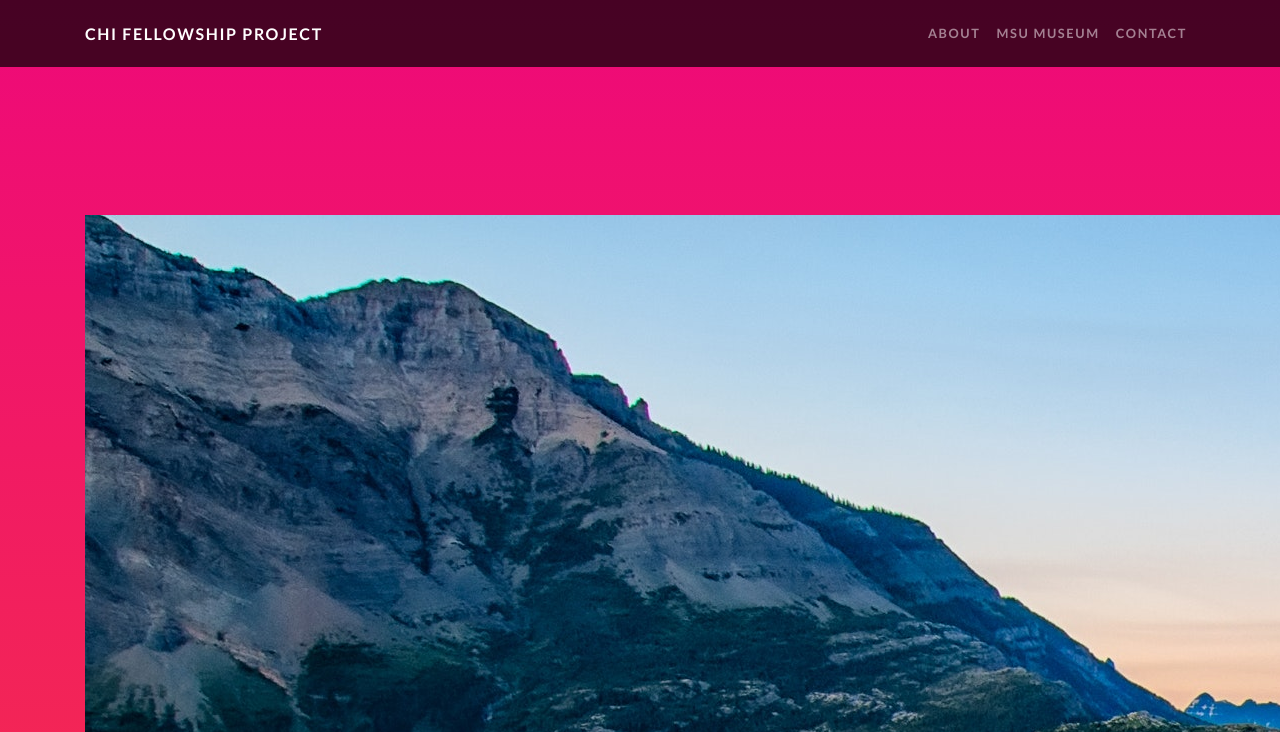
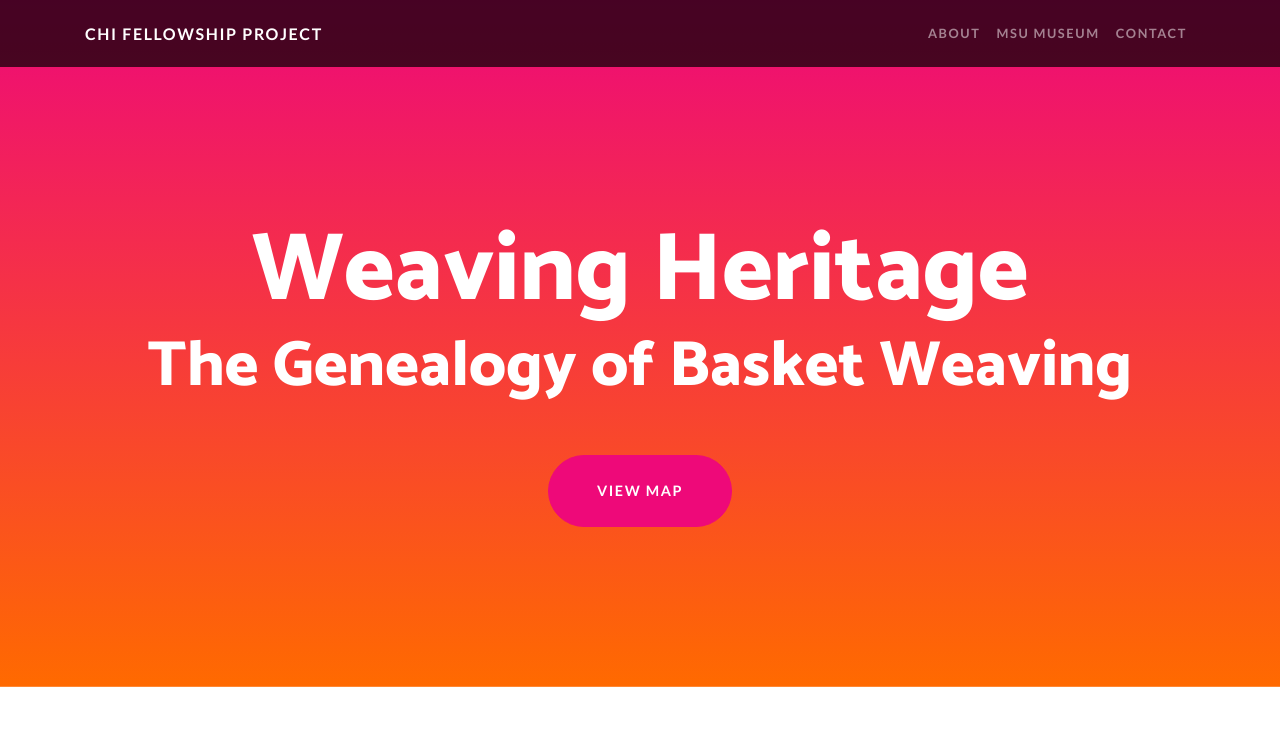
Before and after one commit to holtMSU/WeavingHeritage, a website: page index.html in a window 1280 px wide. Shown: the top 732 px of the page. Drawn offline with Linux system fonts and the light colour scheme.

Commit message:
word fix

```diff
--- a/index.html
+++ b/index.html
@@ -50,12 +50,9 @@
     <header class="masthead text-center text-white">
       <div class="masthead-content">
         <div class="container">
-          <div>
-            <img class="img" src="img/bay-beach-driftwood-1578751.jpg"">
-            <h1 class="masthead-heading mb-0">Weaving Heritage</h1>
-            <h2 class="masthead-subheading mb-0">The Genealogy of Basket Weaving</h2>
+          <h1 class="masthead-heading mb-0">Weaving Heritage</h1>
+          <h2 class="masthead-subheading mb-0">The Genealogy of Basket Weaving</h2>
           <a href="#" class="btn btn-primary btn-xl rounded-pill mt-5">View Map</a>
-          </div>
         </div>
       </div>
     </header>
```
